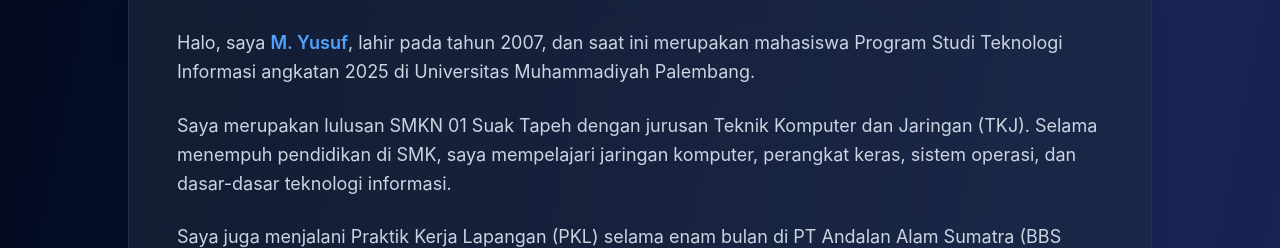
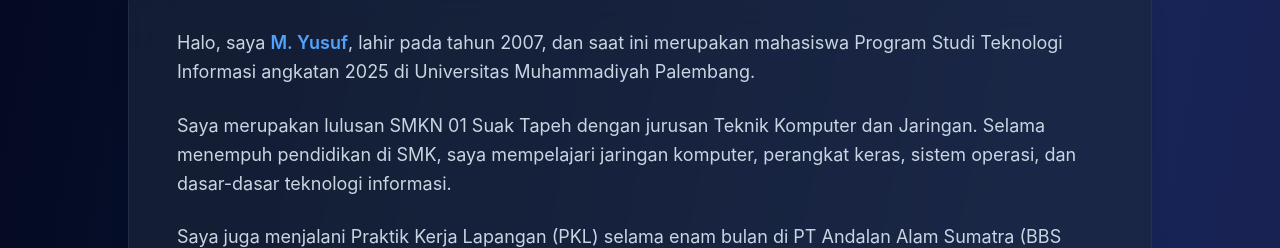
Before and after one commit to sufzz01/personal_website, a React (Vite) app: page / in a window 1280 px wide. Shown: the part 1049-1297 px from the top of the page. Built offline with nearby package versions, Linux system fonts and the light colour scheme.

Commit message:
hapus tkj

```diff
--- a/src/app/App.tsx
+++ b/src/app/App.tsx
@@ -94,7 +94,7 @@ const education = [
   },
   {
     institution: 'SMKN 01 Suak Tapeh',
-    degree: 'Teknik Komputer dan Jaringan (TKJ)',
+    degree: 'Teknik Komputer dan Jaringan',
     period: '2021 – 2024',
     icon: Monitor,
     color: 'from-indigo-500 to-violet-600',
@@ -330,7 +330,7 @@ export default function App() {
                     Halo, saya <span className="font-semibold text-blue-600 dark:text-blue-400">M. Yusuf</span>, lahir pada tahun 2007, dan saat ini merupakan mahasiswa Program Studi Teknologi Informasi angkatan 2025 di Universitas Muhammadiyah Palembang.
                   </p>
                   <p>
-                    Saya merupakan lulusan SMKN 01 Suak Tapeh dengan jurusan Teknik Komputer dan Jaringan (TKJ). Selama menempuh pendidikan di SMK, saya mempelajari jaringan komputer, perangkat keras, sistem operasi, dan dasar-dasar teknologi informasi.
+                    Saya merupakan lulusan SMKN 01 Suak Tapeh dengan jurusan Teknik Komputer dan Jaringan. Selama menempuh pendidikan di SMK, saya mempelajari jaringan komputer, perangkat keras, sistem operasi, dan dasar-dasar teknologi informasi.
                   </p>
                   <p>
                     Saya juga menjalani Praktik Kerja Lapangan (PKL) selama enam bulan di PT Andalan Alam Sumatra (BBS Group). Dalam kegiatan tersebut, saya bertugas melakukan monitoring data hasil panen, pengolahan data, serta entri data menggunakan Microsoft Excel untuk mendukung kegiatan administrasi perusahaan.
```
